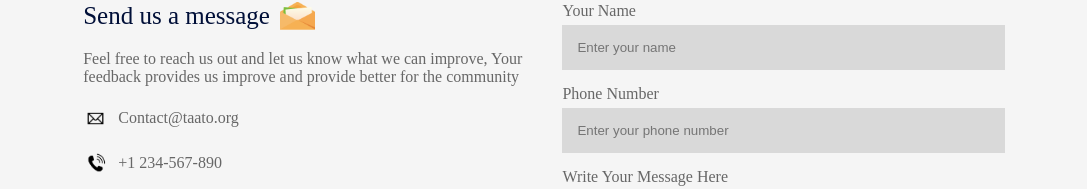
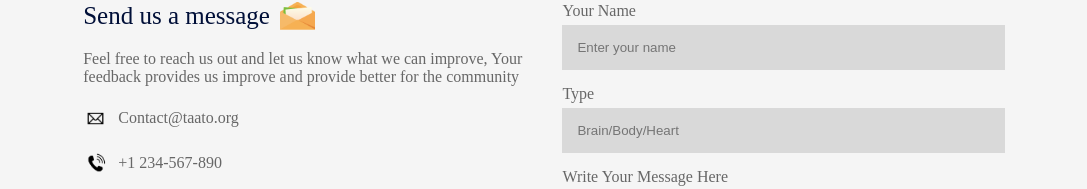
Before and after one commit to shinytornado/taato, a React (Vite) app: page / in a window 1280 px wide. Shown: the part 3234-3423 px from the top of the page, without its empty margins (96-1183 px from the left). Built offline with nearby package versions, Linux system fonts and the light colour scheme.

Commit message:
updated contact form

```diff
--- a/src/components/Contact/Contact.jsx
+++ b/src/components/Contact/Contact.jsx
@@ -49,8 +49,8 @@ const Contact = () => {
             <label>Your Name</label>
             <input type="text" name='name' placeholder='Enter your name'
             required/>
-            <label>Phone Number</label>
-            <input type="tel" name='phone' placeholder='Enter your phone number'required/>
+            <label>Type</label>
+            <input type="text" name='part' placeholder='Brain/Body/Heart'required/>
             <label>Write Your Message Here</label>
             <textarea name="message"rows="6" placeholder='Enter your message' required></textarea>
             <button type='submit' className='dark-btn'>Submit Now</button>
```
